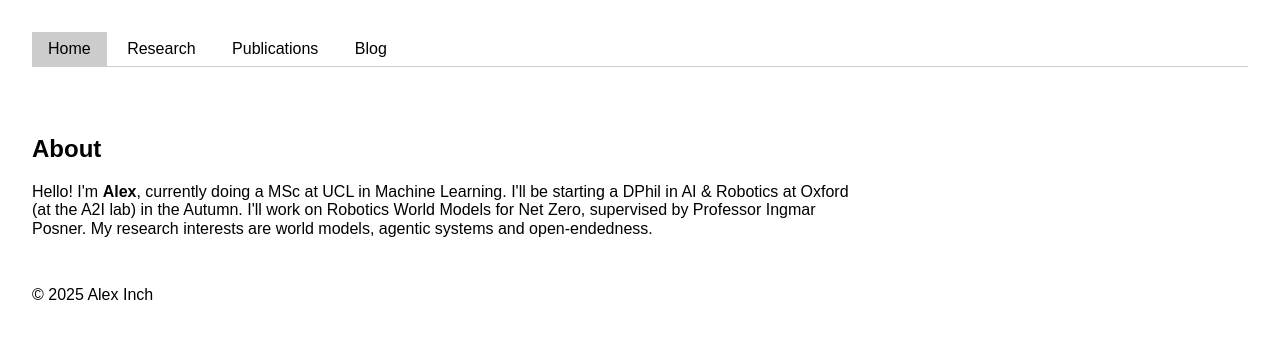
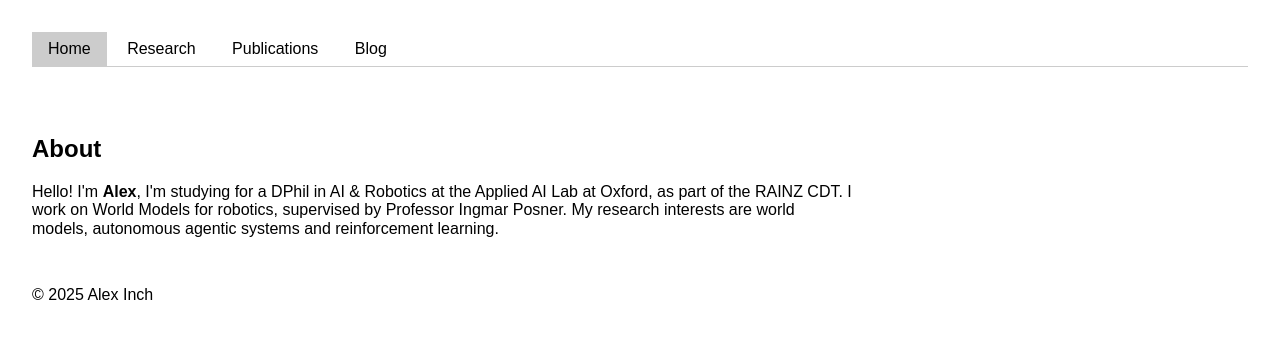
Before and after one commit to foty-hub/foty-hub.github.io, a Jekyll site: the page built from index.md, in a window 1280 px wide. Shown: the top 339 px of the page. Built offline with Jekyll 4.4.1, drawn with Linux system fonts in a browser that asks for light colours.

Commit message:
added WANDER

```diff
--- a/index.md
+++ b/index.md
@@ -5,21 +5,23 @@
 
 <div id="About" class="tabcontent">
   <h2>About</h2>
-  <p>Hello! I'm <strong>Alex</strong>, currently doing a MSc at UCL in Machine Learning. I'll be starting a DPhil in AI & Robotics at Oxford (at the A2I lab) in the Autumn. I'll work on Robotics World Models for Net Zero, supervised by Professor Ingmar Posner. My research interests are world models, agentic systems and open-endedness.</p>
+  <p>Hello! I'm <strong>Alex</strong>, I'm studying for a DPhil in AI & Robotics at the Applied AI Lab at Oxford, as part of the RAINZ CDT. I work on World Models for robotics, supervised by Professor Ingmar Posner. My research interests are world models, autonomous agentic systems and reinforcement learning.</p>
 </div>
 
 <div id="Research" class="tabcontent">
   <h2>Research</h2>
   <ul>
     <li>Conformal Calibration (MSc Thesis): I came up with a trick to apply conformal prediction to trained DQNs to make them more robust.</li>
-    <li>Evolve to Inspire: An open-ended system for evolving interesting images</li>
+    <li>Evolve to Inspire: An open-ended system for evolving interesting images. Accepted to the NeurIPS workshop GenProCC.</li>
   </ul>
 </div>
 
 <div id="Publications" class="tabcontent">
   <h2>Publications</h2>
   <ul>
-  TBD...
+  <li>
+  Inch A., Chaiyattapom P., Ko T., Yuan L., Zhu Y. and Pagliere D. (2025). Evolve to Inspire: Novelty Search for Diverse Image Generation. <em>NeurIPS 2025, GenProCC Workshop</em>
+  </li>
     <!-- <li>Doe, J. (2021). Title of paper. <em>Journal Name</em>.</li> -->
     <!-- <li>Doe, J., &amp; Smith, A. (2020). Title of another paper. <em>Conference Name</em>.</li> -->
   </ul>
```
Also changed, not shown: _posts/2025-08-15-genie3.md (+1 -1 lines).
